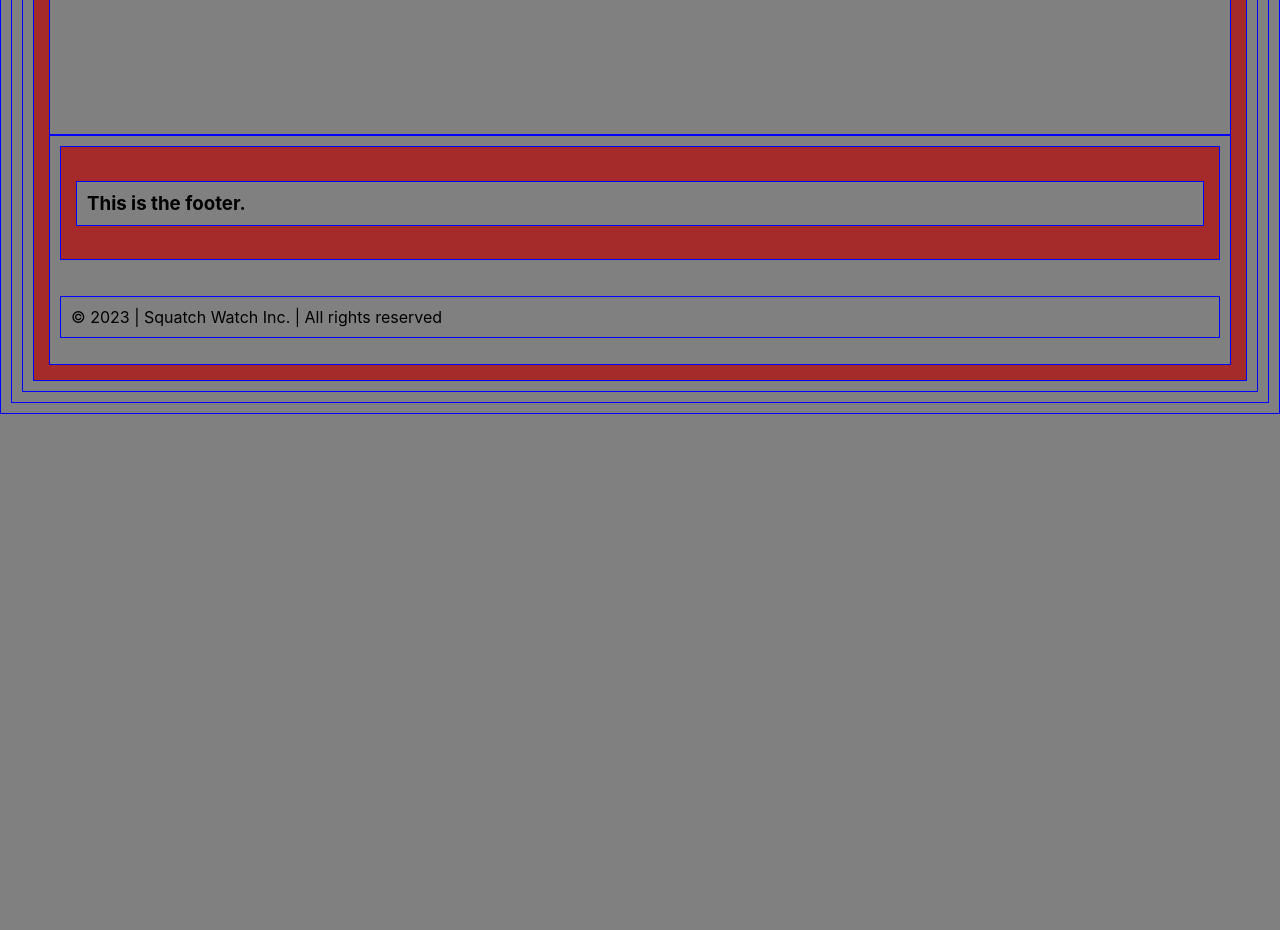
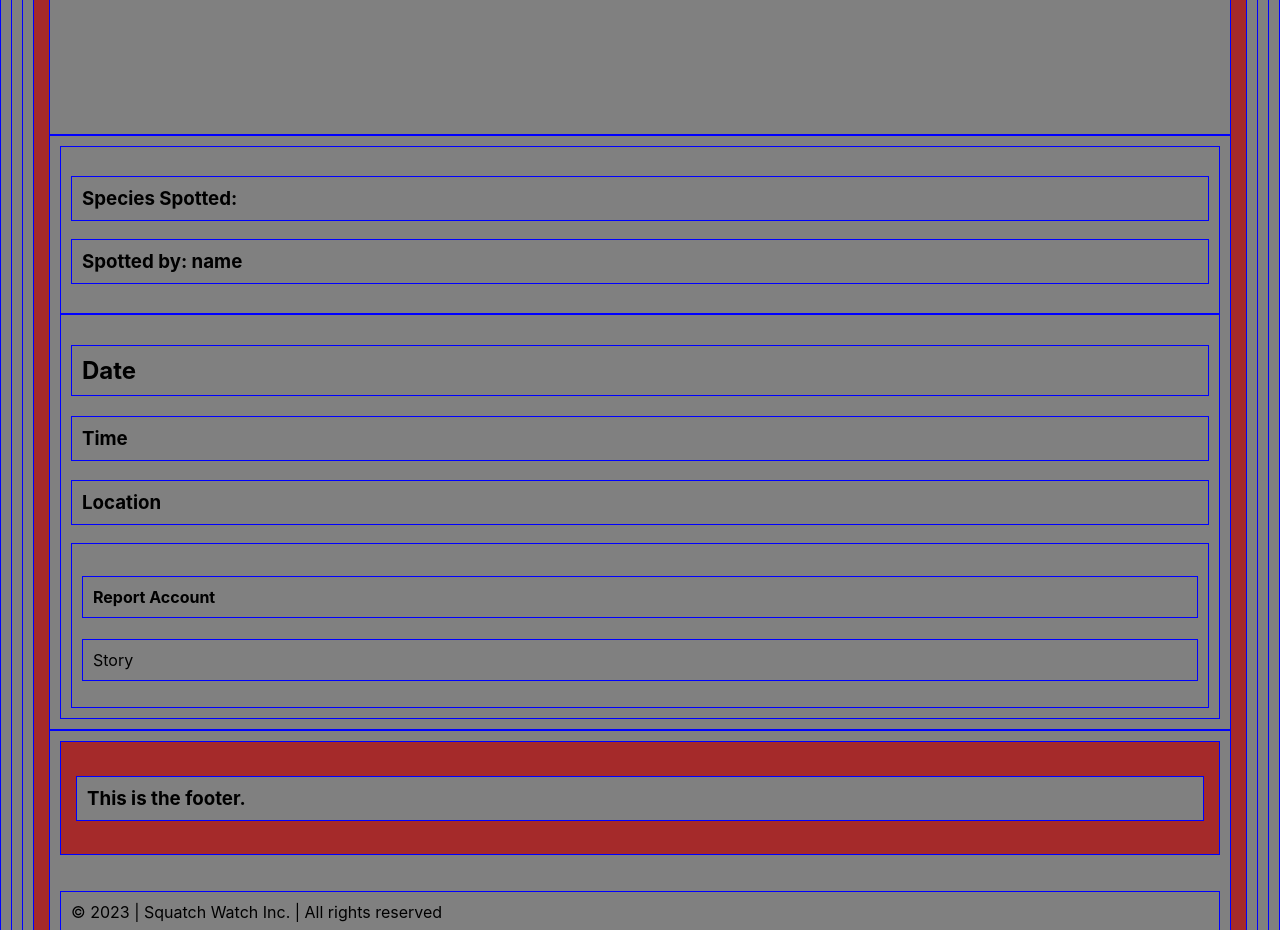
Before and after one commit to johncapovani/Squatch-Watch, a React (Create React App) app in the folder frontend/: page /onesighting in a window 1280 px wide. Shown: the part 380-1310 px from the top of the page. Before the commit the page ends 800 px from the top, so only its background shows below. Built offline with nearby package versions, Linux system fonts and the light colour scheme.

Commit message:
deleted some stuff

```diff
--- a/frontend/src/App.js
+++ b/frontend/src/App.js
@@ -9,6 +9,7 @@ import Register from './pages/Register';
 import User_Profile from './pages/User_Profile'
 import Create_Update_Sighting from './pages/Create_Update_Sighting'
 import Home from './pages/Home';
+import Datacard from './components/Datacard'
 
 
 function App() {
@@ -23,6 +24,8 @@ function App() {
           <Route path='/register' element={<Register />} />
           <Route path='/account' element={<User_Profile />} />
           <Route path='/report' element={<Create_Update_Sighting />} />
+          {/* For testing */}
+          <Route path='/onesighting' element={<Datacard />} />
 
         </Routes>
         <Footer />
--- a/frontend/src/components/Datacard.jsx
+++ b/frontend/src/components/Datacard.jsx
@@ -2,22 +2,24 @@ import React from 'react';
 
 const Datacard = (props) => {
     return(
+        <>
         <div className='whole-card'>
             <div className='col-one'>
-                <img src={props.item.images} alt={props.item.species}/>
-                <h3>Species Spotted: {props.item.species}</h3>
-                <h3>Spotted by: {props.item.user}</h3>
+                {/* <img src={props.item.images} alt={props.item.species}/> */}
+                <h3>Species Spotted: </h3>
+                <h3>Spotted by: name</h3>
             </div>
             <div className='col-two'>
-                <h2>{props.item.date}</h2>
-                <h3>{props.item.time}</h3>
-                <h3>Location: {props.item.location}</h3>
+                <h2>Date</h2>
+                <h3>Time</h3>
+                <h3>Location</h3>
                 <div className='description '>
                     <h4>Report Account</h4>
-                    <p>{props.item.description}</p>
+                    <p>Story</p>
                 </div>
             </div>
         </div>
+        </>
     )
 }
 
```
